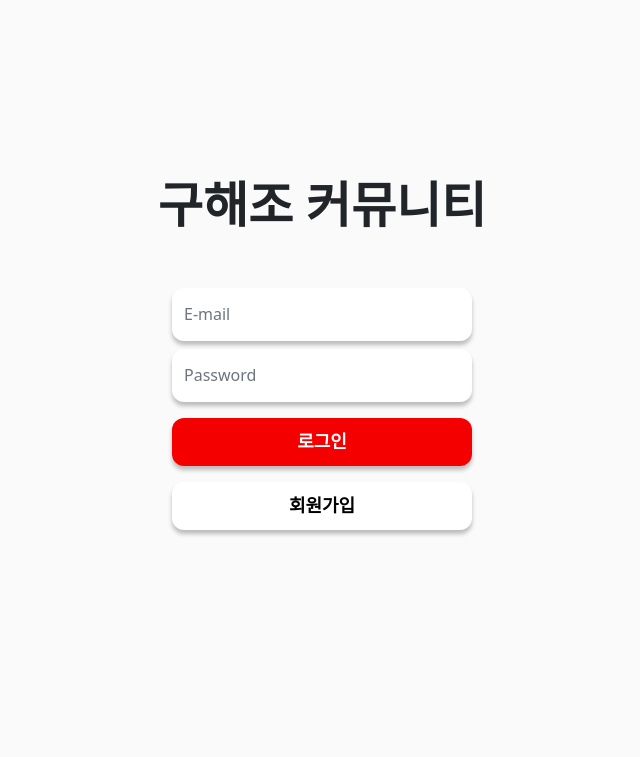
After one commit to 9haejo-community/9haejo-community, a Flask app: template templates/login.html in a window 1280 px wide. The commit adds this page. Shown: the top 757 px of the page, without its empty margins (318-958 px from the left). Run offline with Flask 2, Linux system fonts and the light colour scheme; the template is opened without the code that fills it, so the values that code supplies are empty.

Commit message:
Add files via upload

```diff
--- /dev/null
+++ b/templates/login.html
@@ -0,0 +1,126 @@
+<!DOCTYPE html>
+<html lang="en">
+<head>
+  <meta charset="UTF-8">
+  <link href="https://cdn.jsdelivr.net/npm/bootstrap@5.0.2/dist/css/bootstrap.min.css" rel="stylesheet" integrity="sha384-EVSTQN3/azprG1Anm3QDgpJLIm9Nao0Yz1ztcQTwFspd3yD65VohhpuuCOmLASjC" crossorigin="anonymous">
+  <script src="https://ajax.googleapis.com/ajax/libs/jquery/3.5.1/jquery.min.js"></script>
+  <script src="https://cdn.jsdelivr.net/npm/bootstrap@5.0.2/dist/js/bootstrap.bundle.min.js" integrity="sha384-MrcW6ZMFYlzcLA8Nl+NtUVF0sA7MsXsP1UyJoMp4YLEuNSfAP+JcXn/tWtIaxVXM"
+  crossorigin="anonymous"></script>
+  <title>로그인 페이지</title>
+  <style>
+    body{
+      background-color: #FAFAFA;
+    }
+    .header-inner{
+      width: 500px;
+      margin: 0 auto;
+      text-align: center;
+    }
+    .title{
+      margin-top: 168px;
+      font-size: 49px;
+      font-weight: bold;
+    }
+    .login{
+      display: flex;
+      flex-direction: column;
+      justify-content: start;
+      align-items: center;
+      width: 500px;
+      margin: 0 auto;
+      padding-top: 30px;
+      height: 500px;
+    }
+    #email{
+      width: 300px;
+      height: 53px;
+      padding-top: 0px;
+      padding-bottom: 0px;
+      font-size: 16px;
+      border-radius: 12px;
+      color: black;
+      border:none;
+      box-shadow: 0 4px 4px rgba(0, 0, 0, 0.25);
+    }
+    #password{
+      width: 300px;
+      height: 53px;;
+      padding-top: 0px;
+      padding-bottom: 0px;
+      font-size: 16px;
+      border-radius: 12px;
+      color: black;
+      border:none;
+      box-shadow: 0 4px 4px rgba(0, 0, 0, 0.25);
+    }
+    .login-button{
+      width: 300px;
+      height: 48px;
+      border-radius: 12px;
+      font-weight: bold;
+      font-size:18px;
+      color: white;
+      border:none;
+      box-shadow: 0 4px 4px rgba(0, 0, 0, 0.25);
+      background-color: #F50000;
+    }
+    .sign-up-button{
+      width: 300px;
+      height: 48px;
+      border-radius: 12px;
+      font-weight: bold;
+      font-size:18px;
+      color: black;
+      border: none;
+      box-shadow: 0 4px 4px rgba(0, 0, 0, 0.25);
+      background-color: white;
+    }
+  </style>
+  <script>
+    function login() {
+        let email = $('#email').val();
+        let password = $('#password').val();
+
+        console.log(email, password);
+        $.ajax({
+              type: "POST",
+              url: "/login",
+              data: {email_give: email, password_give: password},
+              success: function (response) {
+                  if (response['flag'] == 1){
+                      alert("로그인 성공!");
+                      window.location.href='/home';
+                  }
+                  else{
+                      alert(response["msg"])
+                      window.location.reload();
+                  }
+              }
+          });
+    }
+  </script>
+</head>
+<body>
+  <header>
+    <div class="header-inner">
+      <p class="title">구해조 커뮤니티</p>
+    </div>
+  </header>
+  <div class="login">
+    <form class="form-floating">
+      <div class="mb-2">
+        <input id="email" type="email" class="form-control" id="exampleInputEmail1" aria-describedby="emailHelp" placeholder="E-mail">
+      </div>
+      <div class="mb-3">
+        <input id="password" type="password" class="form-control" id="exampleInputPassword1" placeholder="Password">
+      </div>
+      <div class="mb-3">
+        <button type="button" class="login-button" onclick="login()">로그인</button>
+      </div>
+      <div class="mb-2">
+        <button type="button" class="sign-up-button" onclick="location.href='/signup'">회원가입</button>
+      </div>
+    </form>
+  </div>
+</body>
+</html>
```
Also changed, not shown: templates/401.html (added, +28 -0 lines), templates/signup.html (+77 -39 lines).
